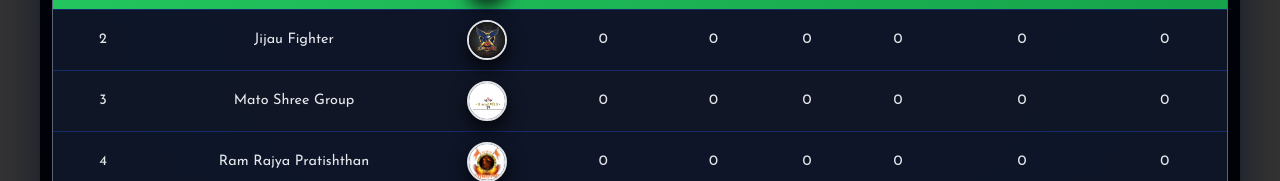
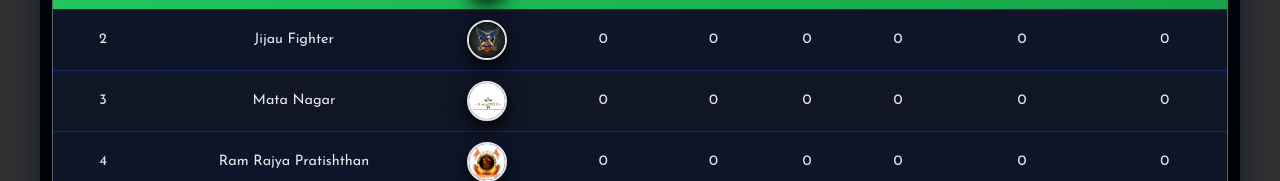
Before and after one commit to pankaj297/MPL, a React (Vite) app: page /table in a window 1280 px wide. Shown: the part 305-486 px from the top of the page. Built offline with nearby package versions, Linux system fonts and the light colour scheme; no server answers.

Commit message:
change Mata Nagar info

```diff
--- a/src/components/About.jsx
+++ b/src/components/About.jsx
@@ -178,11 +178,11 @@ export const About = () => {
           <div className={styles.teamCard}>
             <img
               src="./images/logo8.jpeg"
-              alt="Mato Shree Group"
+              alt="Mata Nagar"
               className={styles.teamLogo}
             />
-            <h3 className={styles.teamName}>Mato Shree Group</h3>
-            <p className={styles.teamOwner}>Owner: Manish Pawar</p>
+            <h3 className={styles.teamName}>Mata Nagar</h3>
+            <p className={styles.teamOwner}>Owner: Kiran Pawar</p>
           </div>
 
           {/* Team 5 */}
--- a/src/components/PointsTable.jsx
+++ b/src/components/PointsTable.jsx
@@ -61,7 +61,7 @@ export const PointsTable = () => {
     },
     {
       id: 6,
-      name: "Mato Shree Group",
+      name: "Mata Nagar",
       logo: "./images/logo8.jpeg",
       played: 0,
       won: 0,
--- a/src/components/Schedule.jsx
+++ b/src/components/Schedule.jsx
@@ -15,7 +15,7 @@ export const Schedule = () => {
       id: 2,
       day: 1,
       date: "07/01/2025",
-      teamA: { name: "Mato Shree Group", logo: "./images/logo8.jpeg" },
+      teamA: { name: "Mata Nagar", logo: "./images/logo8.jpeg" },
       teamB: { name: "Jijau Fighter", logo: "./images/logoJijau.jpeg" },
     },
     {
@@ -46,7 +46,7 @@ export const Schedule = () => {
       day: 2,
       date: "08/01/2025",
       teamA: { name: "Ram Rajya Pratishthan", logo: "./images/logo4.jpeg" },
-      teamB: { name: "Mato Shree Group", logo: "./images/logo8.jpeg" },
+      teamB: { name: "Mata Nagar", logo: "./images/logo8.jpeg" },
     },
 
     // Day 3
@@ -55,7 +55,7 @@ export const Schedule = () => {
       day: 3,
       date: "09/01/2025",
       teamA: { name: "Dipak Warriors", logo: "./images/logo3.jpg" },
-      teamB: { name: "Mato Shree Group", logo: "./images/logo8.jpeg" },
+      teamB: { name: "Mata Nagar", logo: "./images/logo8.jpeg" },
     },
     {
       id: 8,
@@ -78,7 +78,7 @@ export const Schedule = () => {
       day: 4,
       date: "10/01/2025",
       teamA: { name: "Vishwanath Warriors", logo: "./images/logo2.jpeg" },
-      teamB: { name: "Mato Shree Group", logo: "./images/logo8.jpeg" },
+      teamB: { name: "Mata Nagar", logo: "./images/logo8.jpeg" },
     },
     {
       id: 11,
@@ -110,7 +110,7 @@ export const Schedule = () => {
       id: 14,
       day: 5,
       date: "11/01/2025",
-      teamA: { name: "Mato Shree Group", logo: "./images/logo8.jpeg" },
+      teamA: { name: "Mata Nagar", logo: "./images/logo8.jpeg" },
       teamB: { name: "Vishnu Blaster", logo: "./images/logo6.jpeg" },
     },
     {
--- a/src/components/Teams.jsx
+++ b/src/components/Teams.jsx
@@ -38,8 +38,8 @@ export const Teams = () => {
     {
       id: 4,
       mpl: "Malkheda Primer League",
-      name: "Mato Shree Group",
-      owner: "Manish Pawar",
+      name: "Mata Nagar",
+      owner: "Kiran Pawar",
       logo: "./images/logo8.jpeg",
       profile: "./images/08.jpeg",
       totalPurse: 8000,
--- a/src/pages/AdminLiveAuction.jsx
+++ b/src/pages/AdminLiveAuction.jsx
@@ -27,7 +27,7 @@ export const AdminLiveAuction = () => {
     "Vishwanath warriors",
     "Dipak Warriors",
     "Jijau fighter",
-    "Mato Shree Group",
+    "Mata Nagar",
     "Vishnu Blaster",
     "Ram Rajya Pratishthan",
   ];
```
Also changed, not shown: public/images/08.jpeg.
